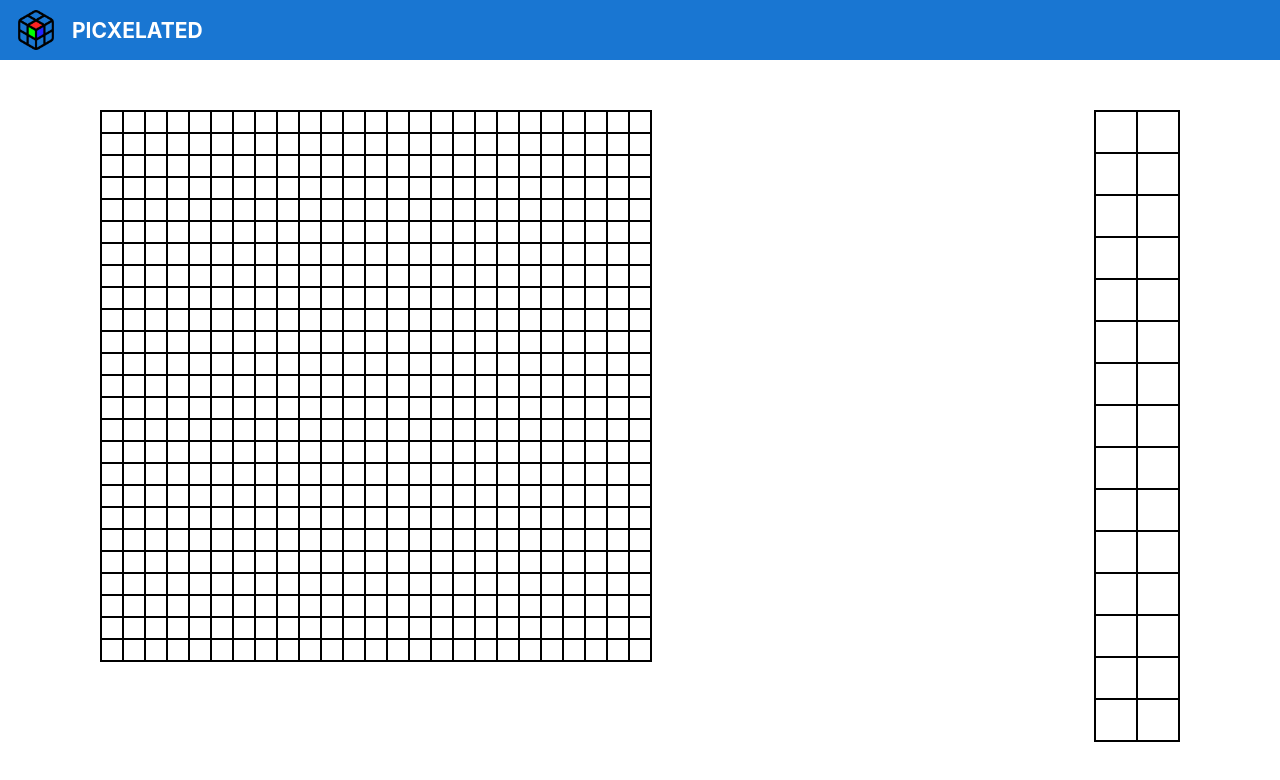
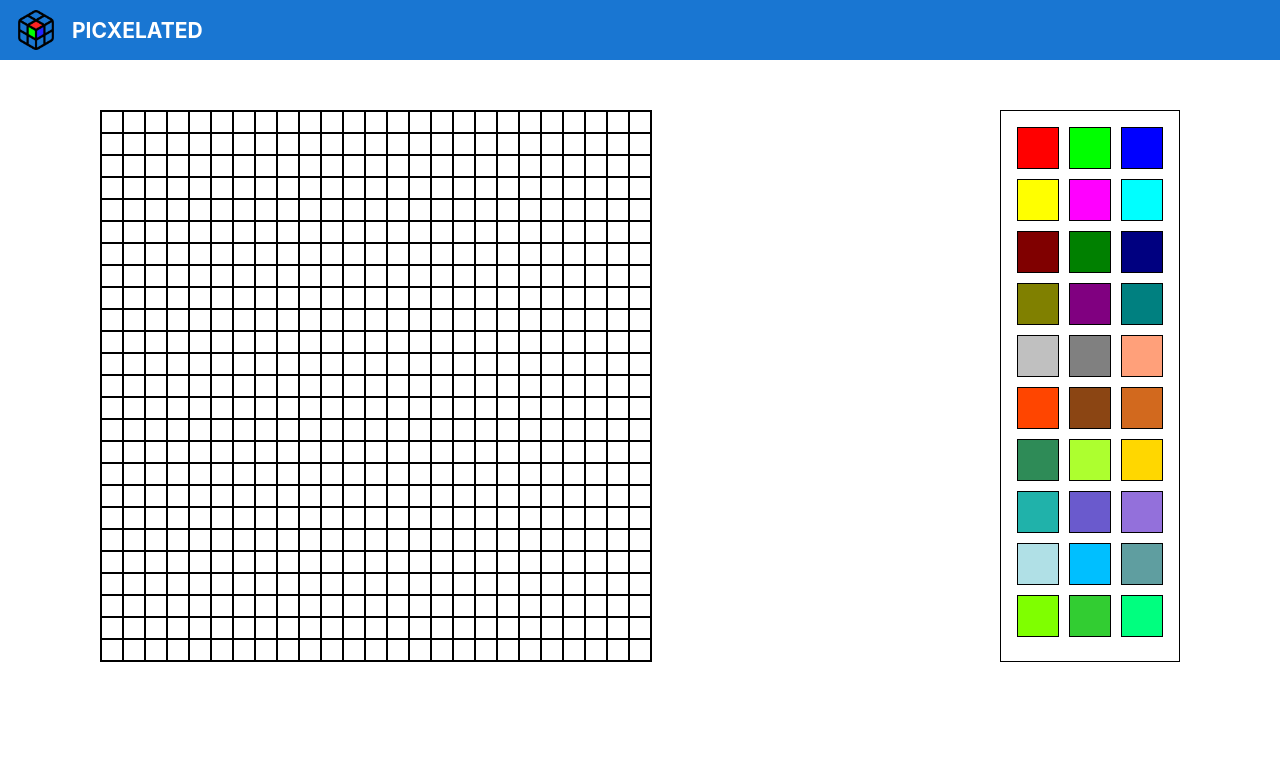
Before and after one commit to datecasp/picxelated, an Angular app: page / in a window 1280 px wide. Shown: the top 780 px of the page. Built offline with nearby package versions, Linux system fonts and the light colour scheme.

Commit message:
basic functionality working

```diff
--- a/src/app/app.module.ts
+++ b/src/app/app.module.ts
@@ -10,6 +10,7 @@ import { FilaComponent } from './components/fila/fila.component';
 import { CuadradoColorComponent } from './components/cuadrado-color/cuadrado-color.component';
 import { FilaColorComponent } from './components/fila-color/fila-color.component';
 import { RejillaColorComponent } from './components/rejilla-color/rejilla-color.component';
+import { PintarService } from './services/pintar.service';
 
 @NgModule({
   declarations: [
@@ -26,7 +27,7 @@ import { RejillaColorComponent } from './components/rejilla-color/rejilla-color.
     BrowserModule,
     AppRoutingModule
   ],
-  providers: [],
+  providers: [PintarService],
   bootstrap: [AppComponent]
 })
 export class AppModule { }
--- a/src/app/components/cuadrado-color/cuadrado-color.component.html
+++ b/src/app/components/cuadrado-color/cuadrado-color.component.html
@@ -1 +1 @@
-<div class="cuadradoColor" [style.backgroundColor]="color" (click)="cambiarColor()"></div>
+<div class="cuadradoColor" [style.backgroundColor]="color" (click)="ElegirColor()"></div>
--- a/src/app/components/cuadrado-color/cuadrado-color.component.ts
+++ b/src/app/components/cuadrado-color/cuadrado-color.component.ts
@@ -1,4 +1,5 @@
 import { Component, Input } from '@angular/core';
+import { PintarService } from 'src/app/services/pintar.service';
 
 @Component({
   selector: 'app-cuadrado-color',
@@ -6,20 +7,14 @@ import { Component, Input } from '@angular/core';
   styleUrls: ['./cuadrado-color.component.css']
 })
 export class CuadradoColorComponent {
-  @Input() color: string = 'transparent'; // Color inicial transparente
+  @Input() color: string = ''; // Color inicial transparente
 
-  cambiarColor() {
-    // Cambia el color cuando se hace clic en el cuadrado
-    this.color = this.generarColorAleatorio();
+  constructor(private pintarService: PintarService) { }
+
+  ngOnInit(): void {
   }
 
-  generarColorAleatorio(): string {
-    // Genera un color aleatorio en formato hexadecimal
-    const letras = '0123456789ABCDEF';
-    let color = '#';
-    for (let i = 0; i < 6; i++) {
-      color += letras[Math.floor(Math.random() * 16)];
-    }
-    return color;
+  public ElegirColor(): void {
+    this.pintarService.colorElegido = this.color;
   }
 }
--- a/src/app/components/cuadrado/cuadrado.component.ts
+++ b/src/app/components/cuadrado/cuadrado.component.ts
@@ -1,4 +1,5 @@
 import { Component, Input } from '@angular/core';
+import { PintarService } from 'src/app/services/pintar.service';
 
 @Component({
   selector: 'app-cuadrado',
@@ -8,18 +9,10 @@ import { Component, Input } from '@angular/core';
 export class CuadradoComponent {
   @Input() color: string = 'transparent'; // Color inicial transparente
 
+  constructor(private pintarService: PintarService) { }
+
   cambiarColor() {
     // Cambia el color cuando se hace clic en el cuadrado
-    this.color = this.generarColorAleatorio();
-  }
-
-  generarColorAleatorio(): string {
-    // Genera un color aleatorio en formato hexadecimal
-    const letras = '0123456789ABCDEF';
-    let color = '#';
-    for (let i = 0; i < 6; i++) {
-      color += letras[Math.floor(Math.random() * 16)];
-    }
-    return color;
+    this.color = this.pintarService.colorElegido;
   }
 }
--- a/src/app/components/fila-color/fila-color.component.ts
+++ b/src/app/components/fila-color/fila-color.component.ts
@@ -1,17 +1,29 @@
 import { Component, Input } from '@angular/core';
+import { PaletaColores } from 'src/app/data/paleta-colores';
 
 @Component({
   selector: 'app-fila-color',
   templateUrl: './fila-color.component.html',
-  styleUrls: ['./fila-color.component.css']
+  styleUrls: ['./fila-color.component.css'],
 })
 export class FilaColorComponent {
   @Input() numeroColumnas: number = 0;
+  @Input() filaNumero: number = 0;
   cuadrados: any[] = [];
-
-  constructor() {}
+  colores: string[] = [];
 
   ngOnInit(): void {
     this.cuadrados = Array(this.numeroColumnas).fill({ color: 'transparent' });
+    this.PintaColorCuadrado();
+  }
+
+  PintaColorCuadrado(): void {
+    var colores = PaletaColores;
+    this.cuadrados.forEach((cuadrado, i) => {
+
+        cuadrado.color = colores[(this.filaNumero * 3 )+ i + 2] ;
+
+    });
+
   }
 }
--- a/src/app/components/rejilla-color/rejilla-color.component.css
+++ b/src/app/components/rejilla-color/rejilla-color.component.css
@@ -1,3 +1,9 @@
-.rejillaColor{
-    display: inline-block;
+.grid-container{
+    display: grid;
+    gap: 10px;
 }
+.grid-item {
+    background-color: #ccc;
+    padding: 20px;
+    text-align: center;
+  }
--- a/src/app/components/rejilla-color/rejilla-color.component.html
+++ b/src/app/components/rejilla-color/rejilla-color.component.html
@@ -1,3 +1,3 @@
-<div class="rejillaColor">
-    <app-fila-color *ngFor="let fila of filas" [numeroColumnas]="numeroColumnas"></app-fila-color>
+<div class="grid-container" [style]="{'grid-template-columns': 'repeat(' + numeroColumnas + ', 1fr)'}">
+    <app-cuadrado-color *ngFor="let cuadrado of cuadradosColor; let i = index" [color]="cuadradosColor[i].color"></app-cuadrado-color>
 </div>
--- a/src/app/components/rejilla-color/rejilla-color.component.ts
+++ b/src/app/components/rejilla-color/rejilla-color.component.ts
@@ -1,4 +1,5 @@
 import { Component, Input } from '@angular/core';
+import { PaletaColores } from 'src/app/data/paleta-colores';
 
 @Component({
   selector: 'app-rejilla-color',
@@ -6,11 +7,21 @@ import { Component, Input } from '@angular/core';
   styleUrls: ['./rejilla-color.component.css']
 })
 export class RejillaColorComponent {
-  @Input() filasRejilla: number = 0;
   @Input() numeroColumnas: number = 0;
-  filas: any[] = [];
+  @Input() numeroFilas: number = 0;
+  cuadradosColor : any[] = [];
   constructor() {}
   ngOnInit(): void {
-    this.filas = Array(this.filasRejilla).fill('');
+    this.cuadradosColor = Array(this.numeroFilas).fill({color : ""});
+    this.PintaColorCuadrado();
+  }
+
+  PintaColorCuadrado(): void {
+    var colores = PaletaColores;
+    this.cuadradosColor.forEach((cuadrado, i) => {
+      cuadrado = JSON.parse(JSON.stringify(cuadrado));
+      cuadrado.color = colores[i];
+      this.cuadradosColor[i] = cuadrado;
+    });
   }
 }
--- a/src/app/components/ui-render/ui-render.component.css
+++ b/src/app/components/ui-render/ui-render.component.css
@@ -12,7 +12,8 @@
 }
 
 .selectorColores {
-  width: 84px;
-  height: 630px;
+  width: 146px;
+  height: 430x;
+  padding: 1rem;
   border: 1px solid black;
 }
--- a/src/app/components/ui-render/ui-render.component.html
+++ b/src/app/components/ui-render/ui-render.component.html
@@ -5,6 +5,6 @@
   </main>
   <aside class="selectorColores">
     <!-- Columna lateral (20%) -->
-    <app-rejilla-color [filasRejilla]="15" [numeroColumnas]="2"></app-rejilla-color>
+    <app-rejilla-color [numeroFilas]="30" [numeroColumnas]="3"></app-rejilla-color>
   </aside>
 </div>
--- /dev/null
+++ b/src/app/data/paleta-colores.ts
@@ -0,0 +1,33 @@
+export const PaletaColores : string[] = [
+
+        '#FF0000',
+        '#00FF00',
+        '#0000FF',
+        '#FFFF00',
+        '#FF00FF',
+        '#00FFFF',
+        '#800000',
+        '#008000',
+        '#000080',
+         '#808000',
+         '#800080',
+         '#008080',
+         '#C0C0C0',
+         '#808080',
+         '#FFA07A',
+         '#FF4500',
+         '#8B4513',
+         '#D2691E',
+         '#2E8B57',
+         '#ADFF2F',
+         '#FFD700',
+         '#20B2AA',
+         '#6A5ACD',
+         '#9370DB',
+         '#B0E0E6',
+         '#00BFFF',
+         '#5F9EA0',
+         '#7FFF00',
+         '#32CD32',
+         '#00FF7F',
+]
--- /dev/null
+++ b/src/app/services/pintar.service.ts
@@ -0,0 +1,11 @@
+import { Injectable } from '@angular/core';
+
+@Injectable({
+  providedIn: 'root'
+})
+export class PintarService {
+
+  public colorElegido : string = "";
+
+  constructor() { }
+}
```
Also changed, not shown: 1 other file (tests, documents, lock files or other folders).
